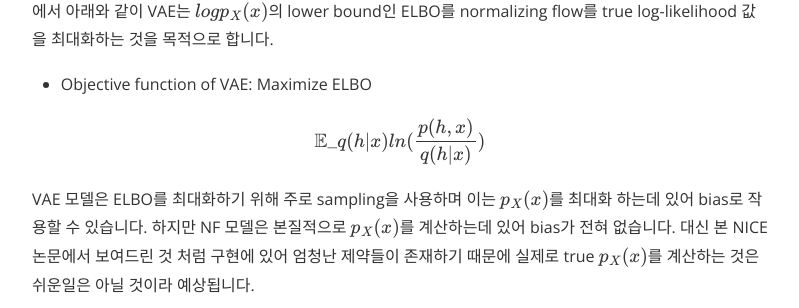
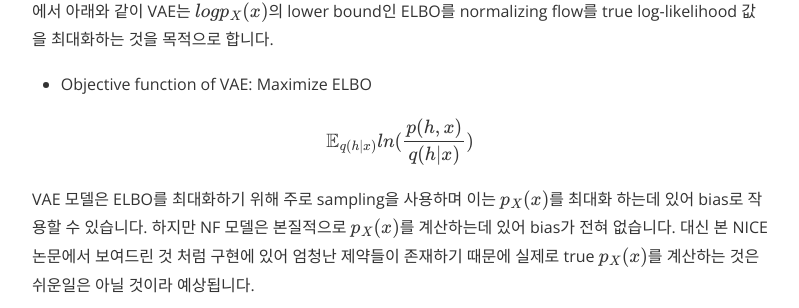
Before and after one commit to deep-generative-models-AIM5036/deep-generative-models-AIM5036.github.io, a Jekyll site: the page built from _posts/2022-11-13-NICE.md, in a window 1280 px wide and 900 px high, scrolled down 14432 px. Shown: the part 142-450 px from the top of the window, without its empty margins (240-1039 px from the left). Built offline with Jekyll 4.4.1, drawn with Linux system fonts in a browser that asks for light colours; nearby versions of some CDN libraries; formulas are drawn with MathJax 3.

Commit message:
Update 2022-11-13-NICE.md
Signed-off-by: vapene <84373236+vapene@users.noreply.github.com>

```diff
--- a/_posts/2022-11-13-NICE.md
+++ b/_posts/2022-11-13-NICE.md
@@ -29,7 +29,7 @@
 
 $$f_X(x) = { {1}\over{2} }, \{x|0 \le x \le 2\}$$
 
-<p align="center"><img src="https://user-images.githubusercontent.com/78490586/201008299-af9901d5-c385-472c-bf7b-70d7180ee1ad.png" height="200px" width="230px"></p>
+<p align="center"><img src="https://user-images.githubusercontent.com/78490586/201008299-af9901d5-c385-472c-bf7b-70d7180ee1ad.png" width="230px" height="200px"></p>
 
 이후 $Y = g(X) = { {X}\over{2} }, Z = g'(X) = 2X$인 확률 변수 $Y, Z$를 가정하고 다음과 같이 $f_{Y}(y), f_{Z}(z)$를 구해보도록 하겠습니다.
 
@@ -37,14 +37,14 @@
 
 $$ = { {1}\over{2} } \times { {1}\over{|{ {1}\over{2} }|} }, \{y|0 \le y \le 1\}$$
 
-<p align="center"><img src="https://user-images.githubusercontent.com/78490586/201008285-7d12c828-6da3-4cc9-bc10-5f02f217838f.png" height="200px" width="230px"></p>
+<p align="center"><img src="https://user-images.githubusercontent.com/78490586/201008285-7d12c828-6da3-4cc9-bc10-5f02f217838f.png" width="230px" height="200px"></p>
 
 $$f_{Z}(z) = f_{X}({g^{'} }^{-1}(z)){ {1}\over{|J|} }$$
 
 $$ = { {1}\over{2} } \times { {1}\over{|2|} } \{z|0 \le z \le 4\}$$
 
 
-<p align="center"><img src="https://user-images.githubusercontent.com/78490586/201008256-6a9d94a4-a24f-4b98-9c44-81bd8243c17b.png" height="200px" width="230px"></p>
+<p align="center"><img src="https://user-images.githubusercontent.com/78490586/201008256-6a9d94a4-a24f-4b98-9c44-81bd8243c17b.png" width="230px" height="200px"></p>
 
 $Y$의 경우 ${\lvert J\rvert} = { {1}\over{2} }$이고 그림을 통해 분포가 좁아진 것을 확인할 수 있습니다. $Z$의 경우 $\lvert J\rvert = 2$이고 분포가 넓어진 것을 확인할 수 있습니다. 즉 determinant $\lvert J\rvert$는 분포의 퍼진 정도에 영향을 주며 커질수록 분포가 넓어지고(expansion) 작아질수록 분포가 좁아지는(contraction) 현상을 관찰할 수 있습니다. 비록 위 예는 아주 간단한 uniform distribution을 통해 현상을 관찰하였지만 좀 더 복잡한 분포에서도 이러한 성질은 유지됩니다. Expansion과 contraction은 본 논문에서도 반복해서 사용되는 용어이기 때문에 위 예와 함께 determinant의 역할을 기억해주시면 앞으로 리뷰를 이해하는데 큰 도움이 될 수 있습니다.
 
@@ -54,12 +54,12 @@
 
 $$f_X(x) = { {1} \over{2} }, \{x|0 \le x \le 2\}$$
 
-<p align="center"><img src="https://user-images.githubusercontent.com/78490586/201008299-af9901d5-c385-472c-bf7b-70d7180ee1ad.png" height="200px" width="230px"></p>
+<p align="center"><img src="https://user-images.githubusercontent.com/78490586/201008299-af9901d5-c385-472c-bf7b-70d7180ee1ad.png" width="230px" height="200px"></p>
 이때 $Y=g(X)= X^{2}+X$의 학률 분포는 다음과 같습니다.
 
 $$ f_{Y}(y) = { {1}\over{2\sqrt{1+4y} } }, \{y|0 \le y \le 6\}$$
 
-<p align="center"><img src="https://user-images.githubusercontent.com/78490586/201016263-4c433d8b-202a-4c6e-87df-bec59d01f389.png" height="200px" width="230px"></p>
+<p align="center"><img src="https://user-images.githubusercontent.com/78490586/201016263-4c433d8b-202a-4c6e-87df-bec59d01f389.png" width="230px" height="200px"></p>
 
 이때 또 한번 $Z=g'(Y)=log(Y+1)$을 만족하는 확률 변수 $Z$를 정의하면 그 확률 분포는 다음과 같습니다.(편의상 계산 과정은 생략하였습니다.)
 
@@ -68,7 +68,7 @@
 
 식만 보아도 형태가 비교적 복잡한 것을 확인할 수 있습니다. 이 분포를 그림으로 표현하면 아래와 같습니다.
 
-<p align="center"><img src="https://user-images.githubusercontent.com/78490586/201087091-23f59c38-a805-4dcb-8132-83b50b2da0bb.png" height="200px" width="230px"></p>
+<p align="center"><img src="https://user-images.githubusercontent.com/78490586/201087091-23f59c38-a805-4dcb-8132-83b50b2da0bb.png" width="230px" height="200px"></p>
 
 $X, Y, Z$의 각각 분포를 관찰하면 uniform 형태에서 비선형 형태, 단순 증가, 감소함수가 아닌 형태로 분포가 조금씩 변형되는 것을 확인할 수 있습니다. 즉, 비교적 간단한 형태의 분포도 transformation of random variables를 사용하여 형태를 조금씩 변형해줄 수록 좀 더 복잡한 형태의 분포를 가질 수 있습니다. 만약 충분히 많은 횟수, 충분히 복잡한 함수를 사용하여 변형한다면 상당히 복잡한 형태의 분포도 표현할 수 있을 것으로 생각됩니다.
 
@@ -198,7 +198,7 @@
 
 $x_{I_{1} }$이 그대로  $y_{I_{1} }$이 되는 문제는 비교적 간단히 해결할 수 있습니다. Coupling layer를 여러 층으로 쌓고 한개의 coupling layer마다 $x_{I_{1} }$과 $x_{I_{2} }$를 교체하면 됩니다. 이를 그림으로 표현한 것은 다음과 같습니다.
 
-<p align="center"><img src= "https://user-images.githubusercontent.com/78490586/201510571-576694b0-9b1a-4d08-aaf7-d2fa4b60210a.png" height="600px"  width="350px"></p>
+<p align="center"><img src= "https://user-images.githubusercontent.com/78490586/201510571-576694b0-9b1a-4d08-aaf7-d2fa4b60210a.png" width="350px" height="600px"></p>
 
  그림처럼 coupling layer마다 $I_{1}, I_{2}$를 구성하는 방법을 뒤바꿔주면 결국엔 input이 완전히 바뀔 수 있을 것 입니다.( $x$ 와 $z$의 변화를 통해 쉽게 확인할 수 있습니다.) 또한 본 구현에서는 그림과 같이 $I_{1}, I_{2}$를 구성할 때도 약갼의 복잡성을 추가하기 위해 데이터의 홀수별, 짝수별로 구성하였습니다. 여기서 어떤분은 '근데 왜  $I_{1}, I_{2}$을 꼭 $D/2$ 차원으로 구성할까?'라는 의문이 드실 수 있을 것 같습니다. 이에 대한 이유는 다음과 같습니다. 물론 기본적으로는 꼭 $I_{1}, I_{2}$를 꼭 $D/2$ 차원으로 구성할 필요는 없습니다. 다만 구현 과정에 있어서 $y_{I_{2} } = x_{I_{2} } + m(x_{I_{1} })$이기 때문에 $m(x_{I_{1} })$과 $y_{I_{2} }$의 차원은 같아야 합니다. 근데 만약 input을 분해할 때 차원을 똑같이 구성해 주지 않는다면 다음 layer에서는 $x_{I_{1} }$과 $x_{I_{2} }$가 뒤바뀌어야 함으로 이를 위한 $m(x)$를 따로 설계해야 겠죠... 따라서 이러한 불필요한 설계를 줄이기 위해 $I_{1}, I_{2}$을 간단히 $D/2$ 차원으로 구성한 것 같습니다. 만약 input, output의 차원을 같도록 설정할 수 있다면 input을 굳이 $D/2$ 차원으로는 분해할 필요가 없다고 생각합니다.
 
@@ -288,7 +288,7 @@
 
 본 논문은 추가적으로 데이터별로 $S_{ii}$를 크기별로 정렬하여 시각화하는 실험을 진행했습니다. 정확히는 $\sigma_{d} = S^{-1}\_{dd}$ 를 크기별로 정렬하여 시각화하였습니다. y축은 $\sigma_{d}$, x축은 정렬 번호를 의미하며 결과는 다음과 같습니다.
 
-<p align="center"><img src="https://user-images.githubusercontent.com/78490586/201519959-c6d7d7ca-848c-49a5-a58a-70c86cf811b4.png" height="300px" width="500px"></p>
+<p align="center"><img src="https://user-images.githubusercontent.com/78490586/201519959-c6d7d7ca-848c-49a5-a58a-70c86cf811b4.png" width="500px" height="300px"></p>
 
 $\sigma_{d}$가 크다는 것은 $S^{-1}\_{dd}$가 작다는 것으로 해당 차원이 중요한 차원이라는 의미입니다. 그림을 보면 MNIST 데이터 셋에서 유독 $\sigma_{d}$들이 불균형한데 이는 MNIST 데이터 셋은 불필요한 배경이 많기 때문에 다른 데이터들 보다 상대적으로 필요한 차원, 불필요한 차원으로 구분이 되기가 쉽기 때문으로 유추하였습니다.
 
@@ -298,7 +298,7 @@
 
 - Objective function of VAE: Maximize ELBO
 
-$$\mathbb{E}\_{q(h|x)}ln({ {p(h,x)}\over{q(h|x)} })$$
+$$\mathbb{E}_{q(h|x)}ln({ {p(h,x)}\over{q(h|x)} })$$
 
 VAE 모델은 ELBO를 최대화하기 위해 주로 sampling을 사용하며 이는 $p_{X}(x)$를 최대화 하는데 있어 bias로 작용할 수 있습니다. 하지만 NF 모델은 본질적으로 $p_{X}(x)$를 계산하는데 있어 bias가 전혀 없습니다. 대신 본 NICE 논문에서 보여드린 것 처럼 구현에 있어 엄청난 제약들이 존재하기 때문에 실제로 true $p_{X}(x)$를 계산하는 것은 쉬운일은 아닐 것이라 예상됩니다.
 
@@ -310,6 +310,6 @@
 
 따라서 추후의 많은 논문들이 $f(x)$가 $p_{X}(x)$를 표현하기 충분한만큼 복잡한 함수로 만드는데 집중합니다. NICE 이후의 flow-based 모델중 한가지인 [realNVP](https://arxiv.org/abs/1605.08803)는 아래 사진과 같이 데이터를 조금 더 복잡하게 분해하는 'masked convolution layer'와 additive coupling layer보다 복잡한 연산을 가능케 하는 'combining coupling layers'를 구현하여 좀 더 표현력있는 $p_X(x)$를 계산하였습니다.
 
-<p align="center"><img src= "https://user-images.githubusercontent.com/78490586/201521252-b08fc87d-afc2-42c1-a0f8-0c45a2211b96.png" height="150px"  width="350px"></p>
+<p align="center"><img src= "https://user-images.githubusercontent.com/78490586/201521252-b08fc87d-afc2-42c1-a0f8-0c45a2211b96.png" width="350px" height="150px"></p>
 
 또한 realNVP 이후 모델인 [GLOW](https://arxiv.org/abs/1807.03039)는 invertible한 1x1 convolution을 사용하여 데이터 분해시 permutation을 일반화 하면서 성능 향상을 일으켰습니다. [Flow++](https://arxiv.org/pdf/1902.00275.pdf) 모델은 다른 dequantization 방법을 적용하고 일반적인 coupling layer보다 훨씬 복잡한 연산을 보장하는 logistic mixture CDF coupling layer를 도입함으로서 다시 한번 성능 향상을 일으켰습니다. 이와 같이 NICE 이후의 flow-based model들은  determinant는 쉽게 구할 수 있지만 invertible $f(x)$ 구현하는데 많은 초점이 맞춰져 있는 것을 알 수 있습니다.
```
